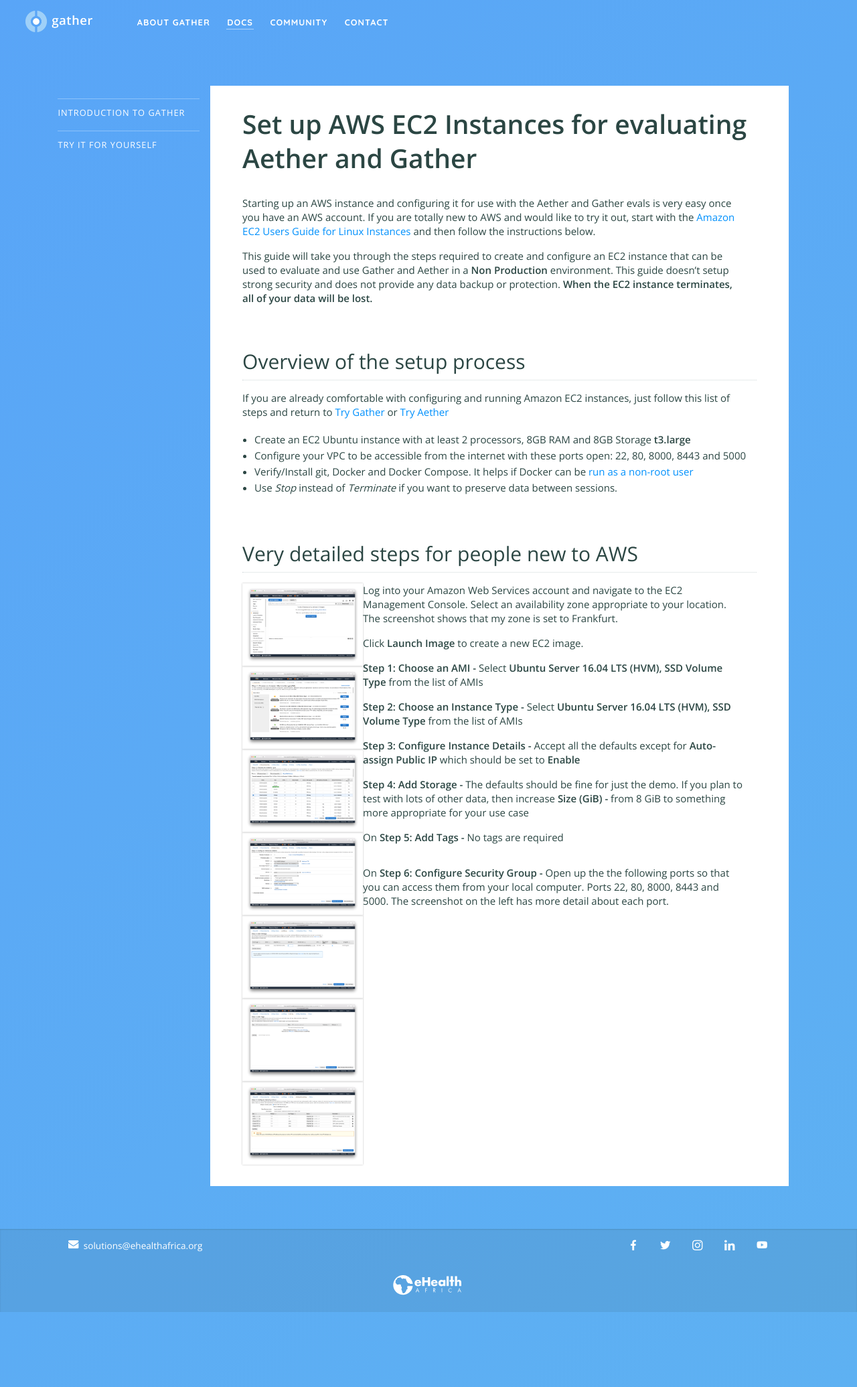
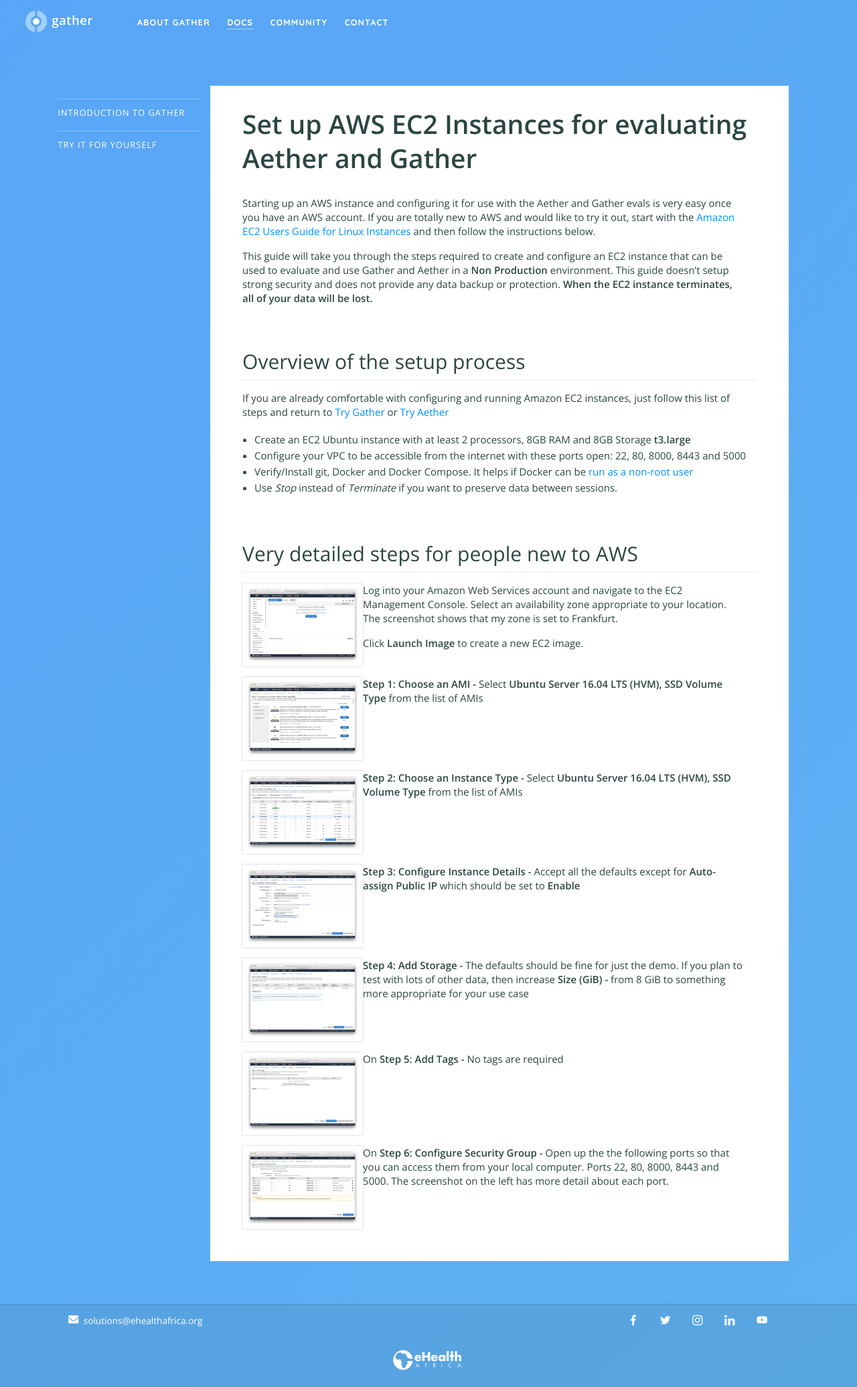
Before and after one commit to nixilla/gather, a Jekyll site: the page built from documentation/try/setup-aws.md, in a window 1280 px wide. Shown: the whole page at 67% size. Built offline with Jekyll 4.4.1, drawn with Linux system fonts in a browser that asks for light colours.

Commit message:
Added spaces between images

```diff
--- a/documentation/try/setup-aws.md
+++ b/documentation/try/setup-aws.md
@@ -20,27 +20,28 @@
 
 Click **Launch Image** to create a new EC2 image.
 
-
+<p style="clear: both;"/>
 
 ![AWS EC2 AMI](/images/aws-ec2-step1.png){: .scalable}**Step 1: Choose an AMI -** Select **Ubuntu Server 16.04 LTS (HVM), SSD Volume Type** from the list of AMIs
 
-
+<p style="clear: both;"/>
 
 ![AWS EC2 Instance Type](/images/aws-ec2-step2.png){: .scalable}**Step 2: Choose an Instance Type -** Select **Ubuntu Server 16.04 LTS (HVM), SSD Volume Type** from the list of AMIs
 
-
+<p style="clear: both;"/>
 
 ![AWS EC2 Instance Details](/images/aws-ec2-step3.png){: .scalable}**Step 3: Configure Instance Details -** Accept all the defaults except for **Auto-assign Public IP** which should be set to **Enable**
 
-
+<p style="clear: both;"/>
 
 ![AWS EC2 Add Storage](/images/aws-ec2-step4.png){: .scalable}**Step 4: Add Storage -** The defaults should be fine for just the demo.  If you plan to test with lots of other data, then increase **Size (GiB) -** from 8 GiB to something more appropriate for your use case
 
-
+<p style="clear: both;"/>
 
 ![AWS EC2 Add Tags](/images/aws-ec2-step5.png){: .scalable}On **Step 5: Add Tags -** No tags are required
-<p/>
 
-
+<p style="clear: both;"/>
 
 ![AWS EC2 Ports](/images/aws-ec2-step6.png){: .scalable}On **Step 6: Configure Security Group -** Open up the the following ports so that you can access them from your local computer. Ports 22, 80, 8000, 8443 and 5000.  The screenshot on the left has more detail about each port.
+
+<p style="clear: both;"/>
```
